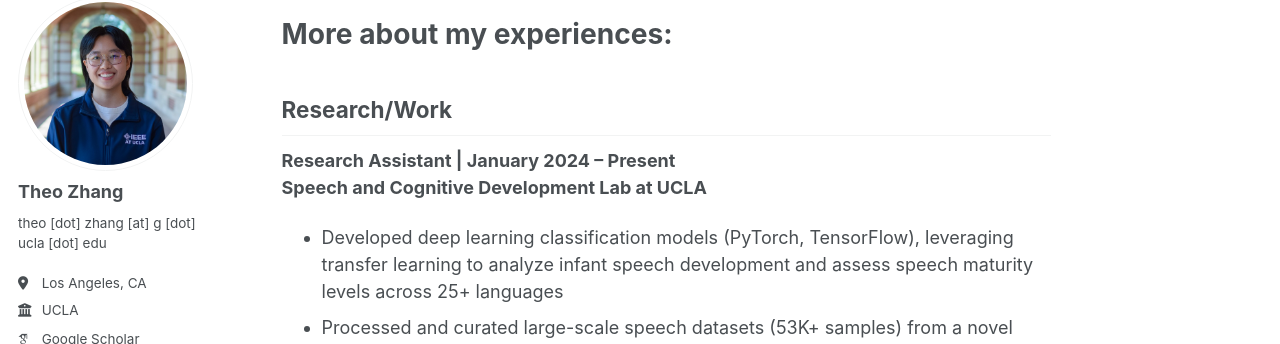
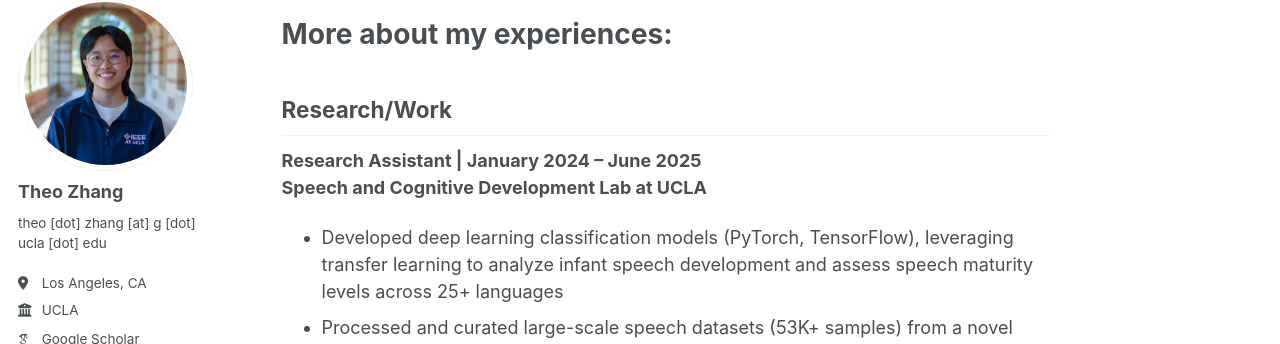
Before and after one commit to theozhangg/theozhangg.github.io, a Jekyll site: the page built from _pages/about.md, in a window 1280 px wide and 900 px high, scrolled down 647 px. Shown: the part 110-454 px from the top of the window. Built offline with Jekyll 4.4.1, drawn with Linux system fonts in a browser that asks for light colours; some web fonts are replaced.

Commit message:
Editing experiences

```diff
--- a/_pages/about.md
+++ b/_pages/about.md
@@ -21,7 +21,7 @@ redirect_from:
 
 # More about my experiences:
 ## Research/Work
-**Research Assistant | January 2024 – Present**
+**Research Assistant | January 2024 – June 2025**
 **Speech and Cognitive Development Lab at UCLA**
 * Developed deep learning classification models (PyTorch, TensorFlow), leveraging transfer learning to analyze infant speech development and assess speech maturity levels across 25+ languages
 * Processed and curated large-scale speech datasets (53K+ samples) from a novel 200K+ sample corpus (the largest cross-linguistic child speech corpus to date), ensuring balanced dataset splits by age, language, and recording environment
```
